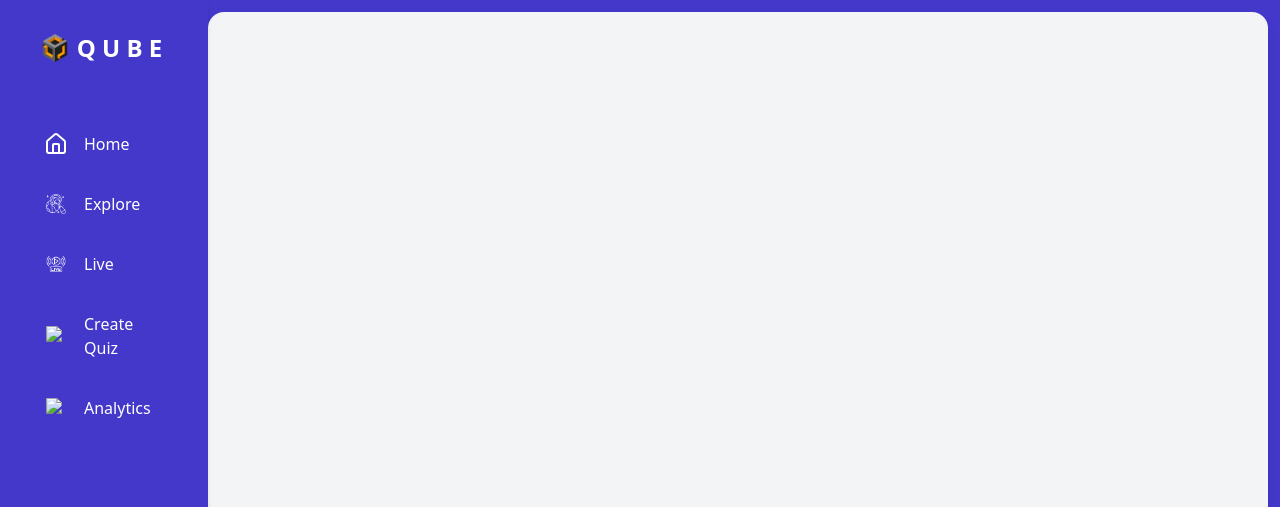
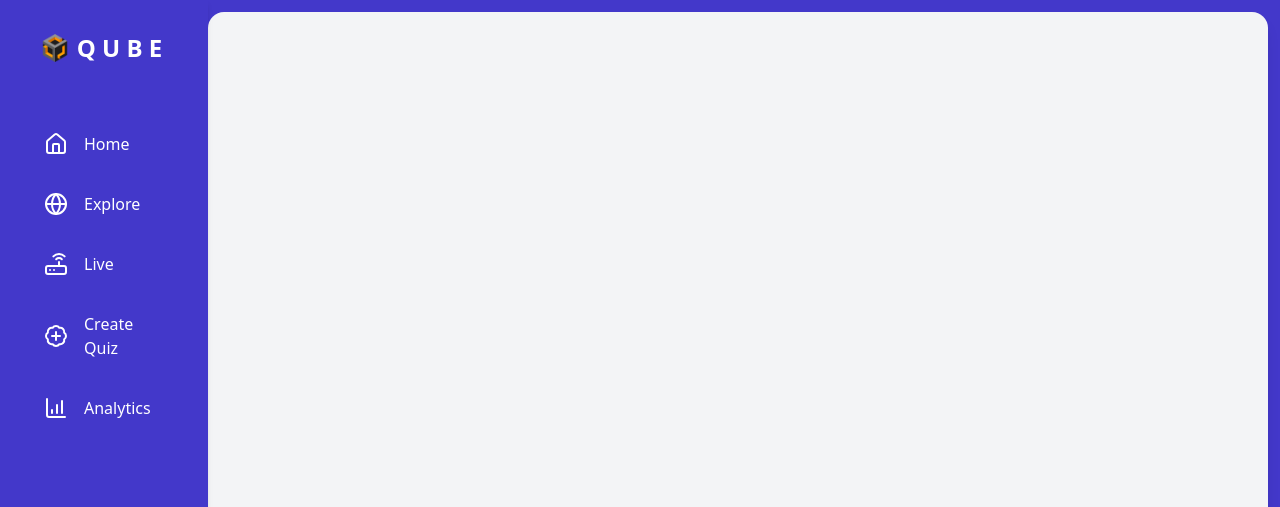
Before and after one commit to TheSushantKumbhar/QUBE, a Flask app: page / in a window 1280 px wide. Shown: the top 507 px of the page. Run offline with Flask 3, Linux system fonts and the light colour scheme; style sheets or scripts are compiled from the project's sources; some libraries are stand-ins or nearby versions.

Commit message:
update base.html
icons updated

```diff
--- a/templates/base.html
+++ b/templates/base.html
@@ -341,29 +341,25 @@
                 </a>
                 <a href="{{ url_for('quiz.explore_quizzes')}}" class="nav-item text-white hover:text-blue-600">
                     <span class="nav-icon">
-                        <i class="fa-icon fas fa-search"></i>
-                        <img src="/static/images/explore.png" class="png-icon" alt="Explore">
+                        <svg xmlns="http://www.w3.org/2000/svg" width="24" height="24" viewBox="0 0 24 24" fill="none" stroke="currentColor" stroke-width="2" stroke-linecap="round" stroke-linejoin="round" class="lucide lucide-globe-icon lucide-globe"><circle cx="12" cy="12" r="10"/><path d="M12 2a14.5 14.5 0 0 0 0 20 14.5 14.5 0 0 0 0-20"/><path d="M2 12h20"/></svg>
                     </span>
                     <span class="nav-text ml-3">Explore</span>
                 </a>
                 <a href="{{url_for('live.live_home')}}" class="nav-item text-white hover:text-blue-600">
                     <span class="nav-icon">
-                        <i class="fa-icon fas fa-bolt"></i>
-                        <img src="/static/images/live.png" class="png-icon" alt="Live">
+                        <svg xmlns="http://www.w3.org/2000/svg" width="24" height="24" viewBox="0 0 24 24" fill="none" stroke="currentColor" stroke-width="2" stroke-linecap="round" stroke-linejoin="round" class="lucide lucide-router-icon lucide-router"><rect width="20" height="8" x="2" y="14" rx="2"/><path d="M6.01 18H6"/><path d="M10.01 18H10"/><path d="M15 10v4"/><path d="M17.84 7.17a4 4 0 0 0-5.66 0"/><path d="M20.66 4.34a8 8 0 0 0-11.31 0"/></svg>
                     </span>
                     <span class="nav-text ml-3">Live</span>
                 </a>
                 <a href="{{ url_for('quiz.quiz_categories')}}" class="nav-item text-white hover:text-blue-600">
                     <span class="nav-icon">
-                        <i class="fa-icon fas fa-plus-circle"></i>
-                        <img src="" class="png-icon" alt="Create Quiz">
+                        <svg xmlns="http://www.w3.org/2000/svg" width="24" height="24" viewBox="0 0 24 24" fill="none" stroke="currentColor" stroke-width="2" stroke-linecap="round" stroke-linejoin="round" class="lucide lucide-badge-plus-icon lucide-badge-plus"><path d="M3.85 8.62a4 4 0 0 1 4.78-4.77 4 4 0 0 1 6.74 0 4 4 0 0 1 4.78 4.78 4 4 0 0 1 0 6.74 4 4 0 0 1-4.77 4.78 4 4 0 0 1-6.75 0 4 4 0 0 1-4.78-4.77 4 4 0 0 1 0-6.76Z"/><line x1="12" x2="12" y1="8" y2="16"/><line x1="8" x2="16" y1="12" y2="12"/></svg>
                     </span>
                     <span class="nav-text ml-3">Create Quiz</span>
                 </a>
                 <a href="/analytics" class="nav-item text-white hover:text-blue-600">
                     <span class="nav-icon">
-                        <i class="fa-icon fas fa-chart-bar"></i>
-                        <img src="/static/images/icons/analytics.png" class="png-icon" alt="Analytics">
+                        <svg xmlns="http://www.w3.org/2000/svg" width="24" height="24" viewBox="0 0 24 24" fill="none" stroke="currentColor" stroke-width="2" stroke-linecap="round" stroke-linejoin="round" class="lucide lucide-chart-column-increasing-icon lucide-chart-column-increasing"><path d="M13 17V9"/><path d="M18 17V5"/><path d="M3 3v16a2 2 0 0 0 2 2h16"/><path d="M8 17v-3"/></svg>
                     </span>
                     <span class="nav-text ml-3">Analytics</span>
                 </a>
```
